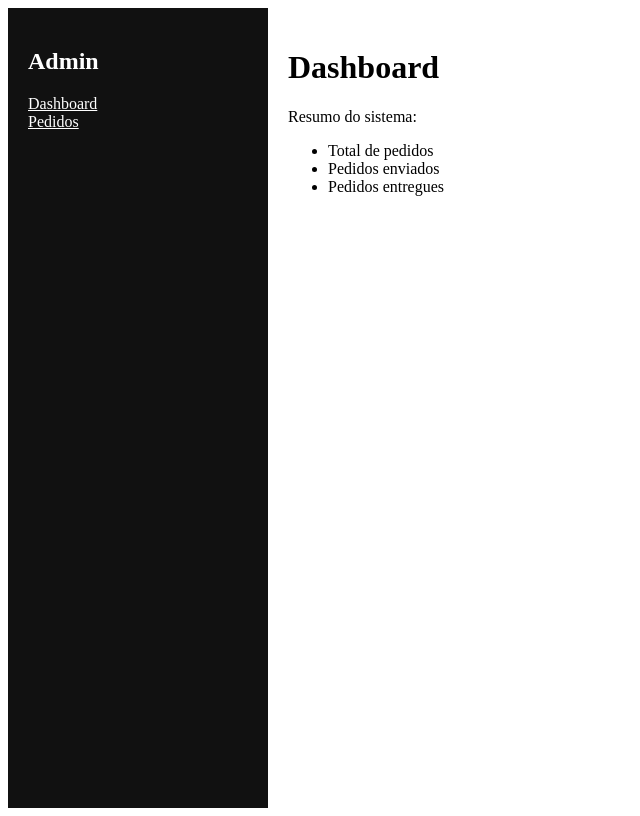
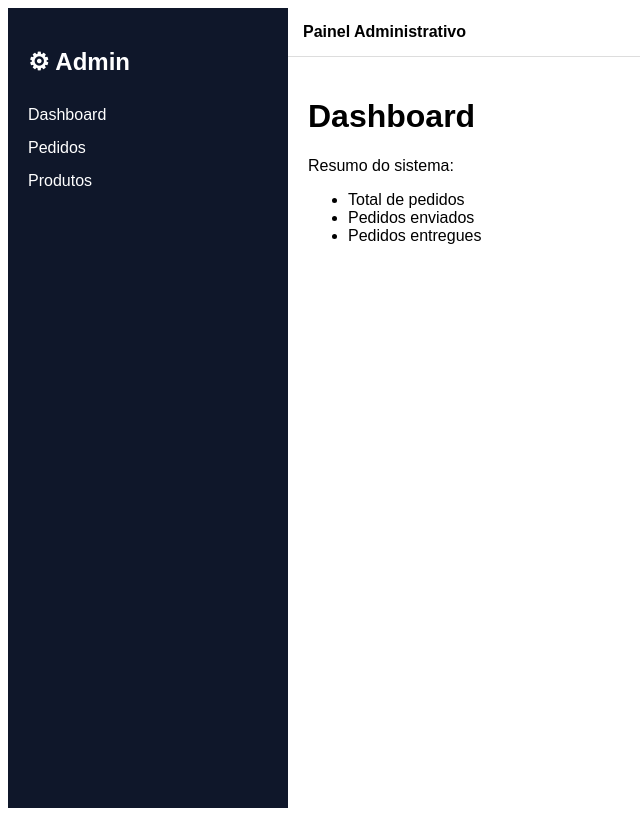
Before and after one commit to encarteproaves/encarteproaves, a Next.js app: page /admin in a window 1280 px wide. Shown: the whole page, without its empty margins (0-640 px from the left). Built offline with nearby package versions, Linux system fonts and the light colour scheme.

Commit message:
Update layout.js

```diff
--- a/app/admin/layout.js
+++ b/app/admin/layout.js
@@ -1,27 +1,47 @@
 export default function AdminLayout({ children }) {
   return (
-    <div style={{ display: "flex", minHeight: "100vh" }}>
+    <div style={{ display: "flex", minHeight: "100vh", fontFamily: "Arial" }}>
 
-      {/* Sidebar */}
+      {/* SIDEBAR */}
       <aside style={{
-        width: "220px",
-        background: "#111",
+        width: "240px",
+        background: "#0f172a",
         color: "#fff",
         padding: "20px"
       }}>
-        <h2>Admin</h2>
+        <h2 style={{ marginBottom: "30px" }}>⚙ Admin</h2>
 
-        <ul style={{ listStyle: "none", padding: 0 }}>
-          <li><a href="/admin" style={{ color: "#fff" }}>Dashboard</a></li>
-          <li><a href="/pedidos" style={{ color: "#fff" }}>Pedidos</a></li>
-        </ul>
+        <nav>
+          <a href="/admin" style={link}>Dashboard</a>
+          <a href="/pedidos" style={link}>Pedidos</a>
+          <a href="/admin/produtos" style={link}>Produtos</a>
+        </nav>
       </aside>
 
-      {/* Conteúdo */}
-      <main style={{ flex: 1, padding: "20px" }}>
-        {children}
-      </main>
+      {/* CONTEÚDO */}
+      <div style={{ flex: 1 }}>
 
+        {/* TOPBAR */}
+        <header style={{
+          background: "#fff",
+          padding: "15px",
+          borderBottom: "1px solid #ddd"
+        }}>
+          <strong>Painel Administrativo</strong>
+        </header>
+
+        <main style={{ padding: "20px" }}>
+          {children}
+        </main>
+
+      </div>
     </div>
   );
 }
+
+const link = {
+  display: "block",
+  color: "#fff",
+  marginBottom: "15px",
+  textDecoration: "none"
+};
```
